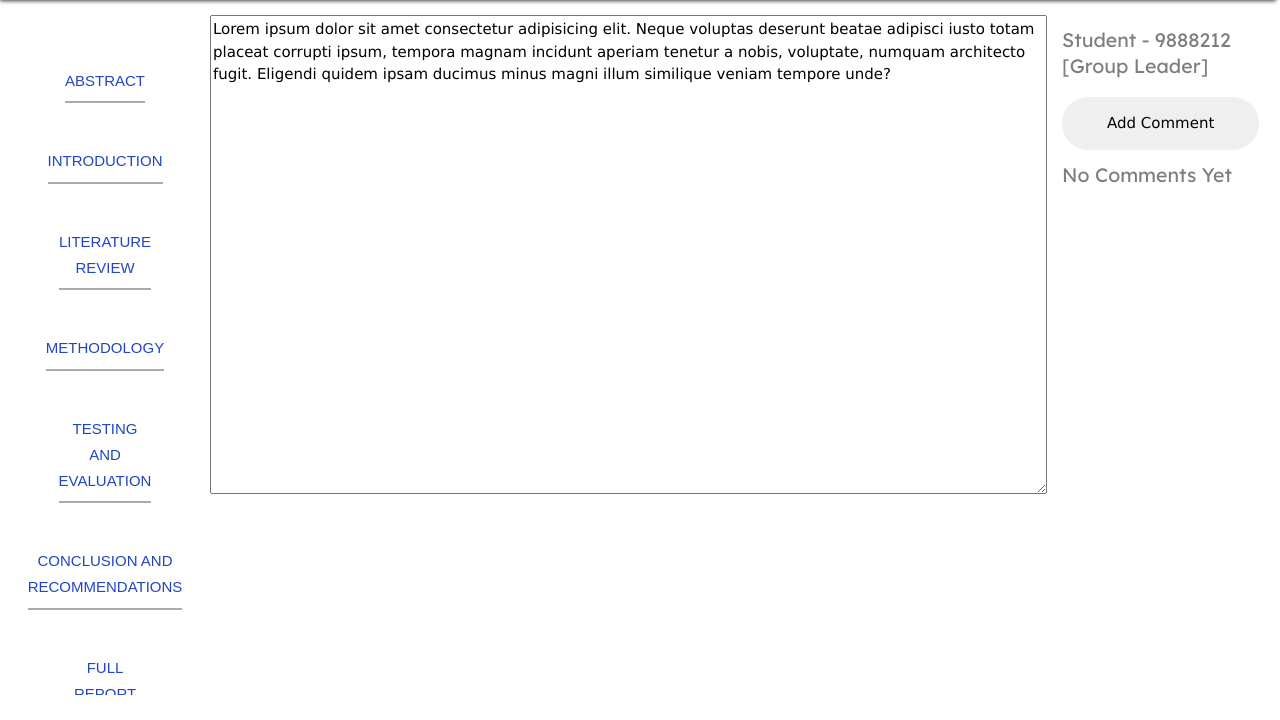
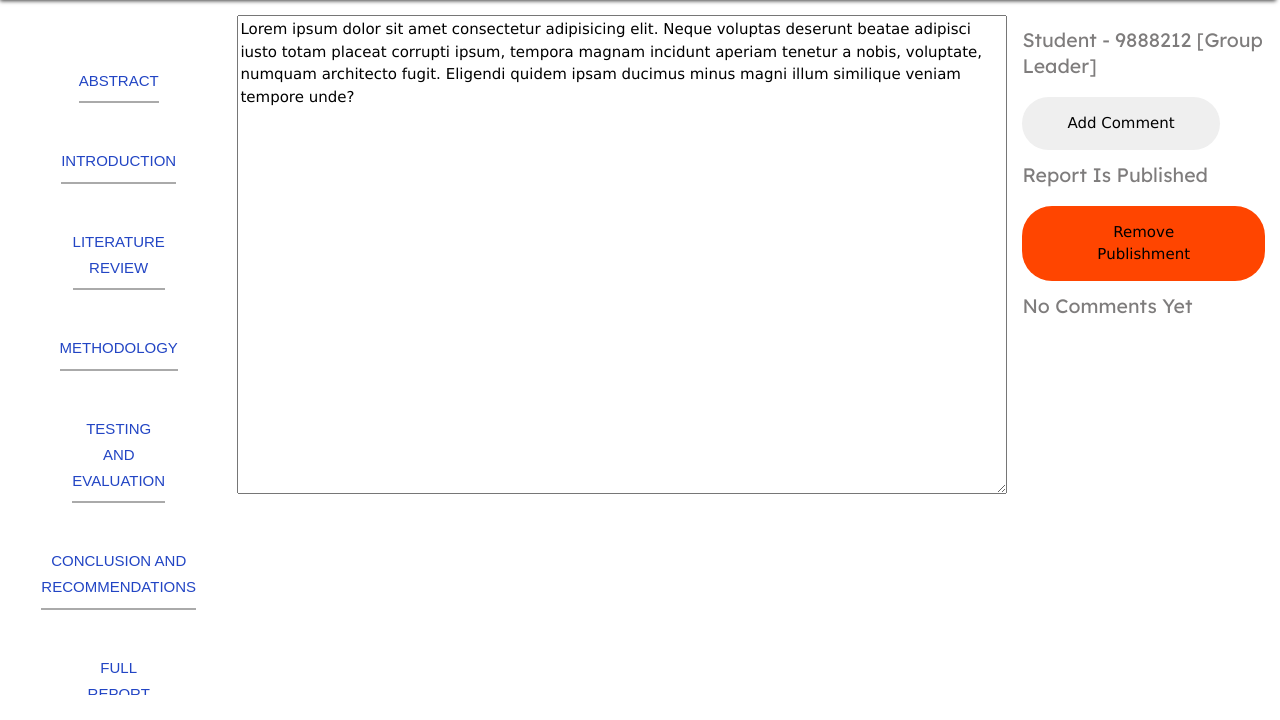
Before and after one commit to KAmoako12/Project-Library, a Flask app: a page that uses projectlibrary/templates/lecturer-abstract.html in a window 1280 px wide. Shown: the part 80-800 px from the top of the page. Run offline with Flask 2, Linux system fonts and the light colour scheme; a user stored in the database is signed in; data comes from the database, SQL or seed files in the repository.

Commit message:
shifted the publishing report to lecturers

```diff
--- a/projectlibrary/lecturers/routes.py
+++ b/projectlibrary/lecturers/routes.py
@@ -225,3 +225,43 @@
 
         return redirect(url_for('lecturers.abstract', group_id=group_id))
     return render_template('lecturer-introduction.html', lecturer=lecturer, report=report, intro=intro_url, students=students, comments=comments)
+
+
+@lecturers.route('/publish-report/<report_id>', methods=['GET', 'POST'])
+@login_required
+def publish_report(report_id):
+    report = Reports.query.filter_by(id=report_id).first()
+
+    lecturer = current_user
+    if lecturer.staff_id == report.supervisor or lecturer.hod:
+        if report.full_report:
+            report.published = True
+            db.session.commit()
+            flash('The report has been published successfully!', 'success')
+
+        else:
+            flash('The full report needs to be published first!', 'warning')
+    else:
+        flash('Only Supervisors or HODS can publish the reports!', 'warning')
+
+    return redirect(url_for('lecturers.abstract', group_id=report.group_id))
+
+
+@lecturers.route('/unpublish-report/<report_id>', methods=['GET', 'POST'])
+@login_required
+def unpublish_report(report_id):
+    report = Reports.query.filter_by(id=report_id).first()
+
+    lecturer = current_user
+    if lecturer.staff_id == report.supervisor or lecturer.hod:
+        if report.published:
+            report.published = False
+            db.session.commit()
+            flash('The report has been removed from publishment successfully!', 'success')
+
+        else:
+            flash('The full report needs to be published first!', 'warning')
+    else:
+        flash('Only Supervisors or HODS can unpublish the reports!', 'warning')
+
+    return redirect(url_for('lecturers.abstract', group_id=report.group_id))
--- a/projectlibrary/templates/lecturer-abstract.html
+++ b/projectlibrary/templates/lecturer-abstract.html
@@ -17,7 +17,7 @@
     .textarea {
         margin: 0px;
         height: 479px;
-        width: 837px;
+        width: 770px;
         overflow: scroll;
     }
 
@@ -94,6 +94,14 @@
         {% endfor %}
         <button onclick="document.getElementById('commentModal').style.display='block'">Add Comment</button>
 
+        {% if report.full_report and report.published != True %}
+        <p>Report Is Not Published</p>
+        <button id="publishBtn" style="background-color: forestgreen;" onclick="window.location.href='{{url_for('lecturers.publish_report', report_id=report.id)}}'">Publish Full Post</button>
+        {% elif report.full_report and report.published %}
+        <p>Report Is Published</p>
+        <button id="unPublishBtn" style="background-color: orangered;" onclick="window.location.href='{{url_for('lecturers.unpublish_report', report_id=report.id)}}'">Remove Publishment</button>
+        {% endif %}
+
         {% if comments %}
         {% for comment in comments %}
         <ul class="comment-list">
```
Also changed, not shown: projectlibrary/students/routes.py (+0 -41 lines), projectlibrary/templates/dashboard.html (+0 -8 lines), projectlibrary/templates/introduction.html (+0 -9 lines), projectlibrary/templates/lecturer-introduction.html (+8 -0 lines).
